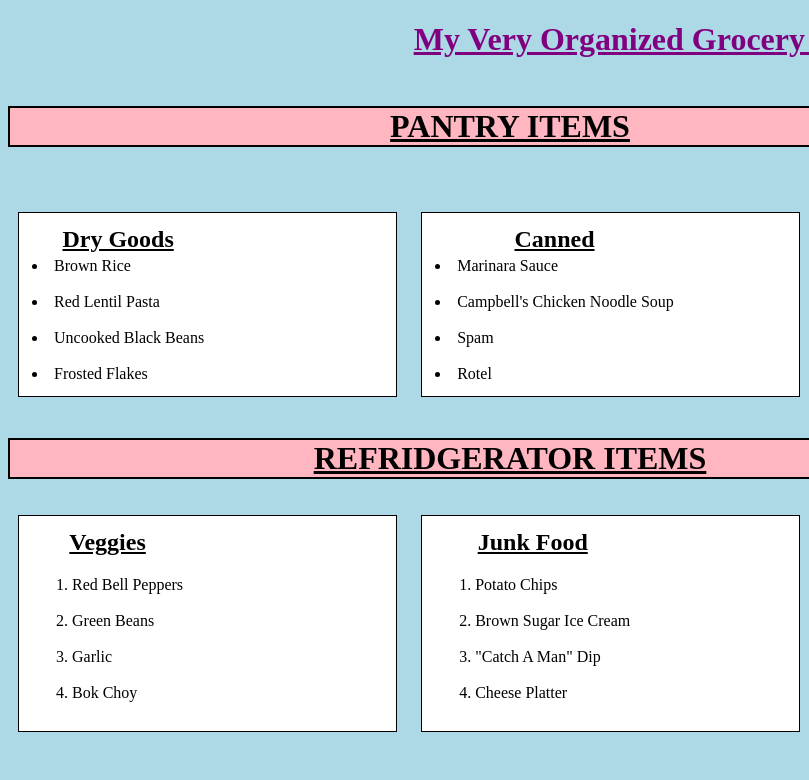
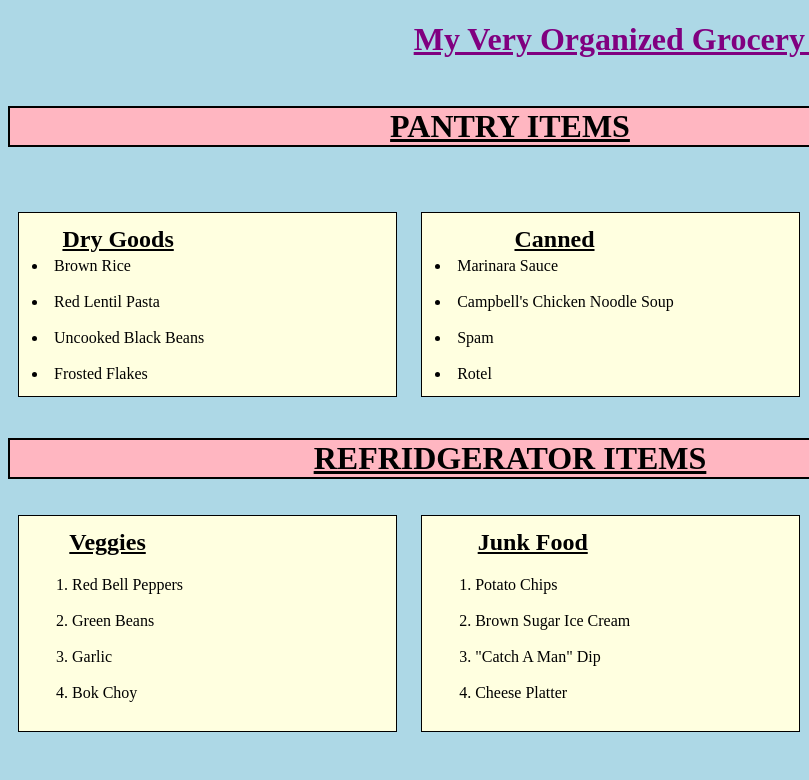
Before and after one commit to Danielle-Campbell92/block-06-GroceryList, a plain HTML site: page index.html in a window 1280 px wide. Shown: the full height of the page, 0-809 px from the left. Drawn offline with Linux system fonts and the light colour scheme.

Commit message:
table color change

```diff
--- a/index.css
+++ b/index.css
@@ -15,7 +15,7 @@
 table{
     border: 1px solid;
     width: 30%;
-    background-color: white;
+    background-color: lightyellow;
     padding: 10px;
     margin: 10px;
     display: inline-block;
```
